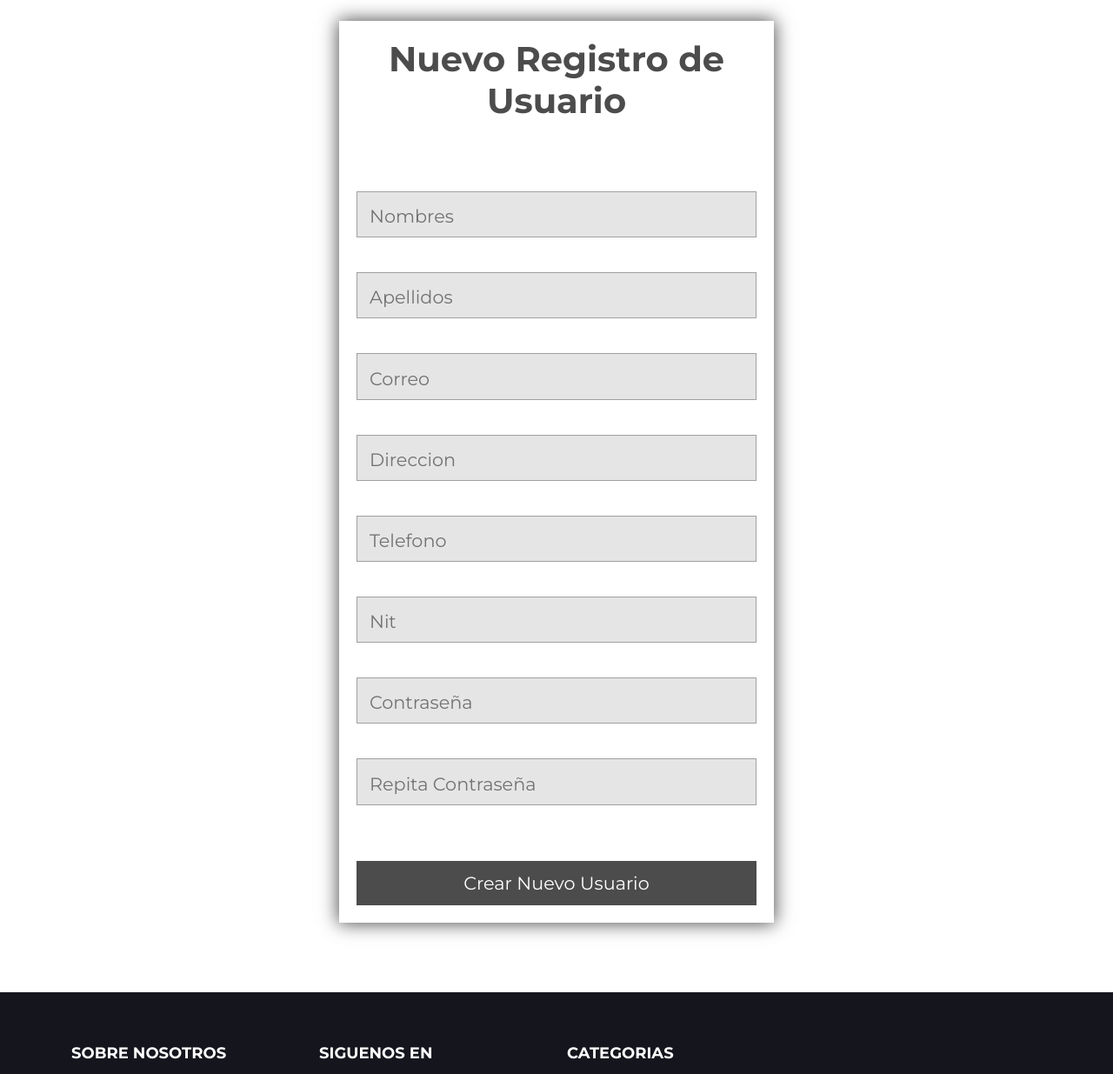
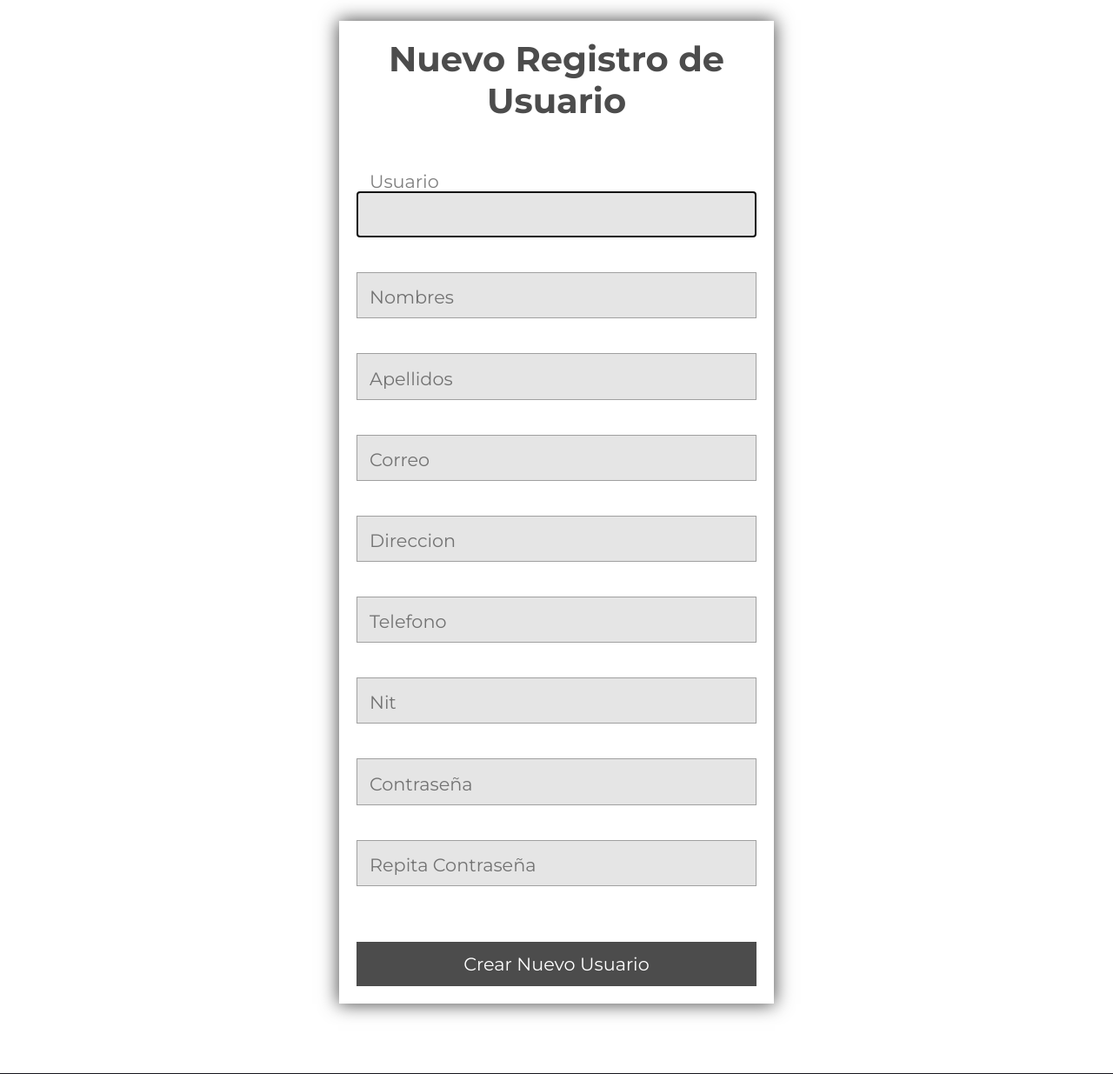
Before and after one commit to PabloIQ/ferreteria-perez, a Django app: page /registrarse/ in a window 1280 px wide. Shown: the part 259-1494 px from the top of the page at 87% size. Run offline with Django 3.2, Linux system fonts and the light colour scheme; some libraries are stand-ins or nearby versions.

Commit message:
Funcionalidad a los formularios

```diff
--- a/app/urls.py
+++ b/app/urls.py
@@ -28,7 +28,7 @@
     path('carrito/', views.Carrito, name='carrito_'),
     path('categoria/', views.Categoria_, name='categoria_'),
     path('iproducto/',views.Iproducto, name='I_producto'),
-    path('proveedor/', views.Proveedor, name='proveedor_'),
+    path('proveedor/', views.Proveedor_, name='proveedor_'),
     path('registrarse/',views.Registrarse, name='registrarse_'),
     path('login/', views.Login, name='login'),
     path('logout/', views.Logout, name='logout'),
--- /dev/null
+++ b/core/forms.py
@@ -0,0 +1,39 @@
+from django import forms
+import django
+from django.contrib.auth import models
+from django.core import validators
+from django.contrib.auth.forms import UserCreationForm
+from django.contrib.auth.models import User
+from django.forms import fields
+
+class RegistrarForm(UserCreationForm):
+    def __init__(self, *args, **kwargs):
+        super().__init__(*args, **kwargs)
+        self.fields['username'].widget.attrs.update({
+            'class': 'formulario__input',
+            'required': ''
+        })
+        self.fields['email'].widget.attrs.update({
+            'class': 'formulario__input',
+            'required': ''
+        })
+        self.fields['first_name'].widget.attrs.update({
+            'class': 'formulario__input',
+            'required': ''
+        })
+        self.fields['last_name'].widget.attrs.update({
+            'class': 'formulario__input',
+            'required': ''
+        })
+        self.fields['password1'].widget.attrs.update({
+            'class': 'formulario__input',
+            'required': ''
+        })
+        self.fields['password2'].widget.attrs.update({
+            'class': 'formulario__input',
+            'required': ''
+        })
+
+    class Meta:
+        model = User
+        fields = ['username', 'email', 'first_name', 'last_name', 'password1', 'password2']
--- a/core/templates/administrador/Registrarse.html
+++ b/core/templates/administrador/Registrarse.html
@@ -1,28 +1,36 @@
 {% extends 'layout/layout.html' %}
 
 {% block contenido %}
-<form action="" class ="formulario">
-    <h1 class="formulario__titulo">Nuevo Registro de Usuario</h1>
-    <input type="text" class="formulario__input">
-    <label for="" class="formulario__label">Nombres</label>
-    <input type="text" class="formulario__input">
-    <label for="" class="formulario__label">Apellidos</label>
-    <input type="text" class="formulario__input">
-    <label for="" class="formulario__label">Correo</label>
-    <input type="text" class="formulario__input">
-    <label for="" class="formulario__label">Direccion</label>
-    <input type="text" class="formulario__input">
-    <label for="" class="formulario__label">Telefono</label>
-    <input type="text" class="formulario__input">
-    <label for="" class="formulario__label">Nit</label>
-    <input type="text" class="formulario__input">
-    <label for="" class="formulario__label">Contraseña</label>
-    <input type="text" class="formulario__input">
-    <label for="" class="formulario__label">Repita Contraseña</label>
-    <br/>
-
-    <input type="submit" class="formulario__submit" Value="Crear Nuevo Usuario">
-</form>
-
-
+    {% include 'message/messages.html' %}
+    <form class ="formulario" method="POST">
+        {% csrf_token %}
+        <h1 class="formulario__titulo">Nuevo Registro de Usuario</h1>
+        {{ registrar.username }}
+        <label for="usuario" class="formulario__label">Usuario</label>
+        {{ registrar.first_name }}
+        <label for="nombre" class="formulario__label">Nombres</label>
+        {{ registrar.last_name }}
+        <label for="apellido" class="formulario__label">Apellidos</label>
+        {{ registrar.email }}
+        <label for="correo" class="formulario__label">Correo</label>
+        <input name="direccion" type="text" class="formulario__input" required>
+        <label for="direccion" class="formulario__label">Direccion</label>
+        <input name="telefono" type="text" class="formulario__input" required maxlength="8">
+        <label for="telefono" class="formulario__label">Telefono</label>
+        <input name="nit" type="text" class="formulario__input" required maxlength="8">
+        <label for="nit" class="formulario__label">Nit</label>
+        {{ registrar.password1 }}
+        <label for="password1" class="formulario__label">Contraseña</label>
+        {{ registrar.password2 }}
+        <label for="password2" class="formulario__label">Repita Contraseña</label>
+        <br/>
+        <input type="submit" class="formulario__submit" Value="Crear Nuevo Usuario">
+    </form>
+    <script>
+        Swal.fire({
+            title: "Advertencia",
+            html: '{{ registrar.errors|escape }}',
+            icon: "warning"
+        })
+    </script>
 {% endblock %}
--- a/core/views.py
+++ b/core/views.py
@@ -1,11 +1,14 @@
 from django.db.models.fields import PositiveIntegerRelDbTypeMixin
 from django.shortcuts import redirect, render
 from django.contrib import messages
-from core.models import Categoria, Foto, Producto
+from core.forms import RegistrarForm
+from core.models import Categoria, Foto, Producto, Proveedor, Cliente
 from django.contrib.auth.models import User
 from django.contrib.auth import authenticate, login, logout
 from django.db import transaction
 from django.contrib.auth.decorators import login_required
+
+from core.forms import RegistrarForm
 
 # Create your views here.
 def Index (request):
@@ -110,11 +113,66 @@
     })
 
 
-def Proveedor (request):
+def Proveedor_ (request):
+    if request.method == 'POST':
+        nombre = request.POST['nombre']
+        empresa = request.POST['empresa']
+        nit = request.POST['nit']
+        telefono = request.POST['telefono']
+        correo = request.POST['correo']
+        direccion = request.POST['direccion']
+        try:
+            proveedor = Proveedor (
+                nombre = nombre,
+                empresa = empresa,
+                nit = nit,
+                telefono = telefono,
+                correo = correo,
+                dereccion = direccion
+            )
+            proveedor.save()
+            messages.success(request, 'Se ha registrado un nuevo proveedor')
+            return redirect('proveedor_')
+        except:
+            messages.error(request, 'Hubo un error al registrar nuevo proveedor!')
+
+        print ('Nombre: ', nombre)
+        print ('Empresa: ', empresa)
+        print ('NIT: ', nit)
+        print ('Telefono: ', telefono)
+        print ('Correo: ', correo)
+        print ('Direccion: ', direccion)
     return render (request, 'administrador/Proveedor.html')
 
 def Registrarse (request):
-    return render (request, 'administrador/Registrarse.html')
+    registrar_usuario = RegistrarForm()
+    if request.method == 'POST':
+        direccion = request.POST['direccion']
+        telefono = request.POST['telefono']
+        nit = request.POST['nit']
+        registrar_usuario = RegistrarForm(request.POST)
+
+        try:
+            with transaction.atomic():
+                if registrar_usuario.is_valid():
+                    registrar_usuario.save()
+
+                cliente = Cliente(
+                    user_cliente = User.objects.last(),
+                    direccion = direccion,
+                    telefono = telefono,
+                    nit = nit,
+                    tipo = 'minorista'
+                )
+                cliente.save()
+                messages.success(request, 'Te has registrado correctamente')
+                return redirect('login')
+        except:
+            messages.error(request, 'Hubo un error al registrarse, vuelve a intentarlo!')
+
+    return render (request, 'administrador/Registrarse.html', {
+        'registrar': registrar_usuario
+    })
 
 def Login (request):
     if request.method == 'POST':
```
Also changed, not shown: app/settings.py (+13 -2 lines), core/templates/administrador/Proveedor.html (+19 -20 lines), media/imagenes/image_2021-10-15_19-40-02.png (added).
